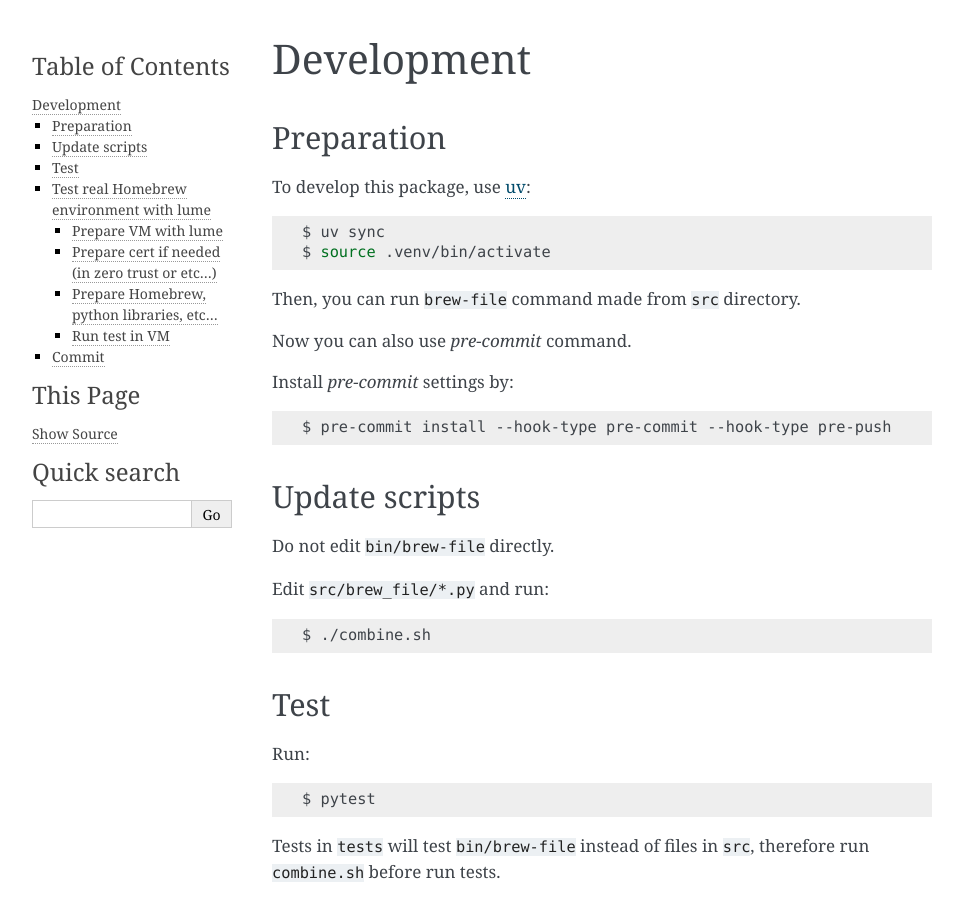
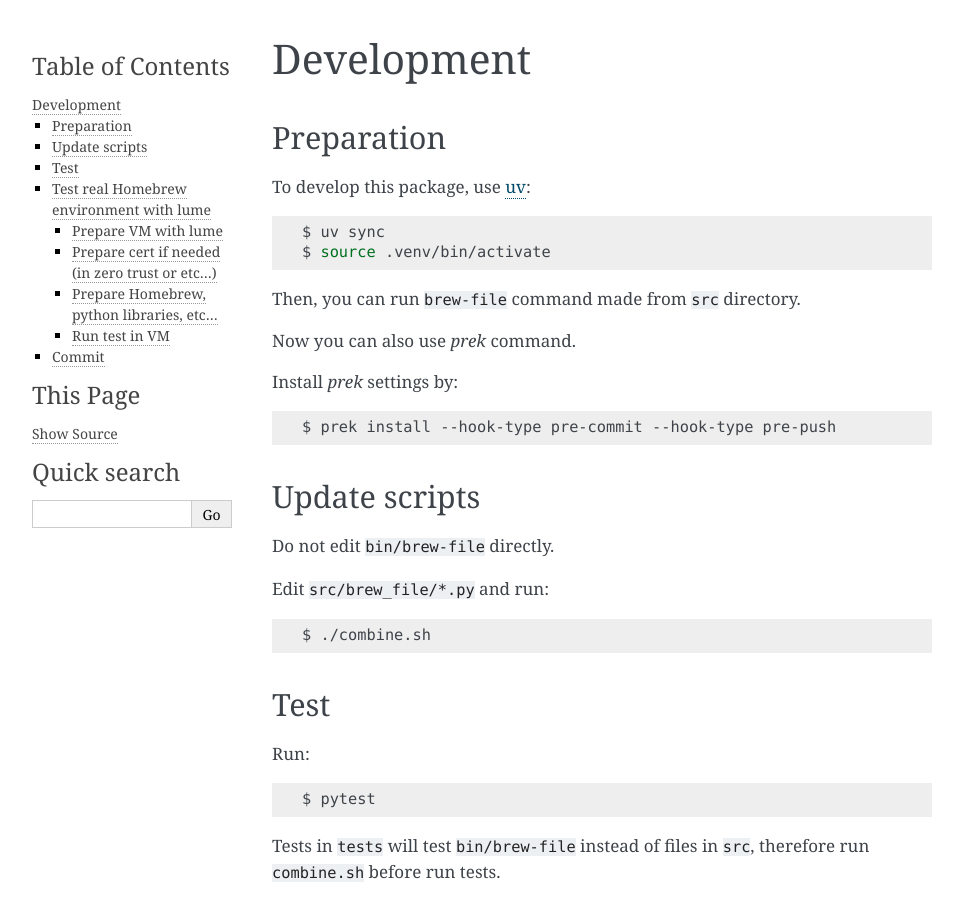
Before and after one commit to rcmdnk/homebrew-file, a Sphinx documentation site: the page built from docs/development.rst, in a window 1280 px wide and 900 px high. Shown: the whole window, without its empty margins (148-1111 px from the left). Built offline with Sphinx 7.4.7, drawn with Linux system fonts in a browser that asks for light colours.

Commit message:
docs: refer to prek instead of pre-commit chore: remove explicit prek dev dependency

```diff
--- a/docs/development.rst
+++ b/docs/development.rst
@@ -11,11 +11,11 @@ To develop this package, use `uv <https://docs.astral.sh/uv/>`_::
 
 Then, you can run ``brew-file`` command made from ``src`` directory.
 
-Now you can also use `pre-commit` command.
+Now you can also use `prek` command.
 
-Install `pre-commit` settings by::
+Install `prek` settings by::
 
-    $ pre-commit install --hook-type pre-commit --hook-type pre-push
+    $ prek install --hook-type pre-commit --hook-type pre-push
 
 
 Update scripts
@@ -177,7 +177,7 @@ Run pytest::
 Commit
 ------
 
-When you run ``git commit``, ``pre-commit`` will run ``ruff`` and other linters/formatters.
+When you run ``git commit``, ``prek`` will run ``ruff`` and other linters/formatters.
 
 Some of parts will be automatically fixed
 and you need just rerun ``git commit``.
--- a/pyproject.toml
+++ b/pyproject.toml
@@ -14,7 +14,6 @@ dev = [
   "pytest-cov >= 6.0.0",
   "pytest-xdist >= 3.3.1",
   "pyproject-pre-commit >= 0.6.1",
-  "prek>=0.3.1",
 ]
 
 [project.scripts]
```
Also changed, not shown: 1 other file.
